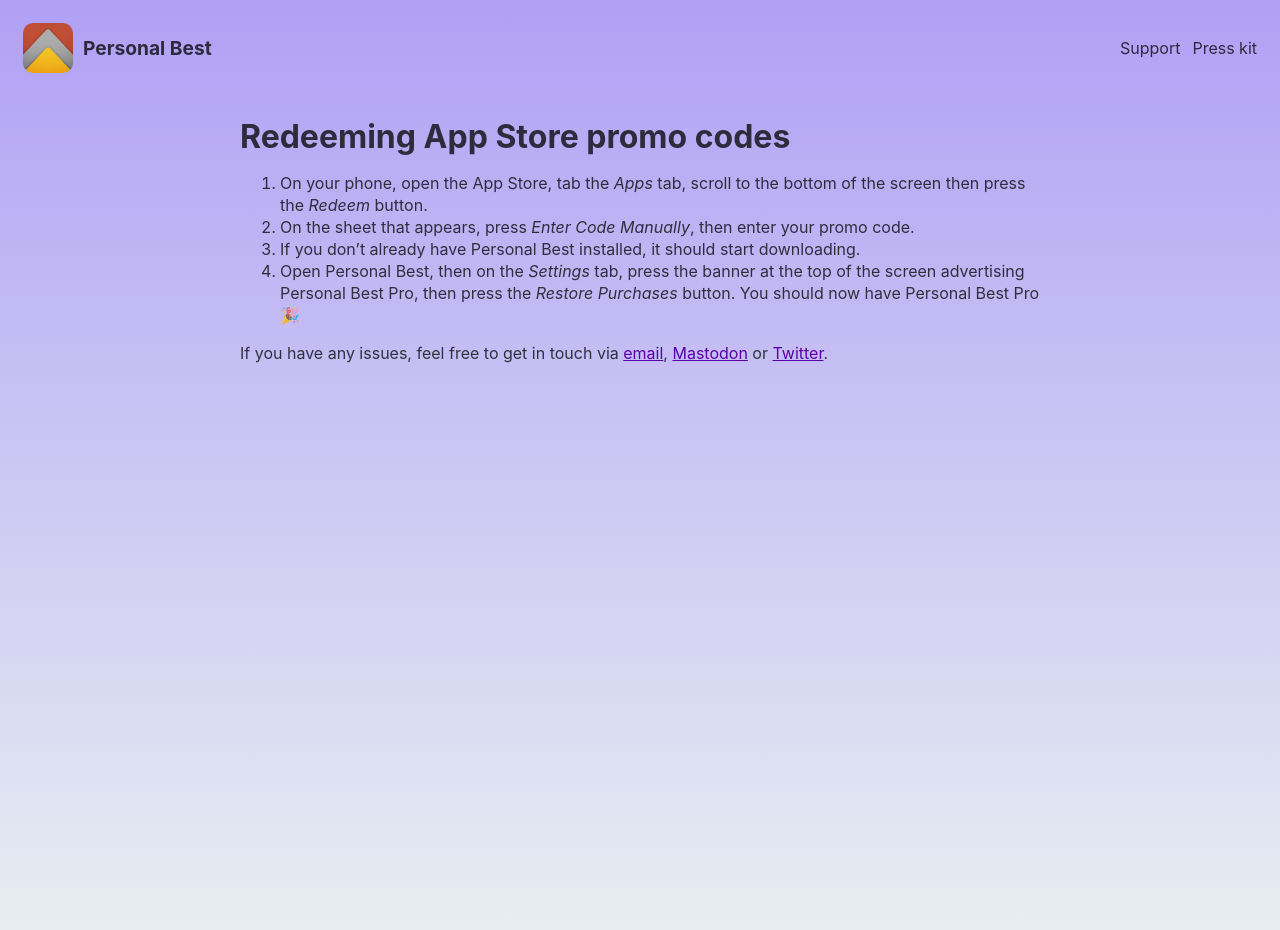
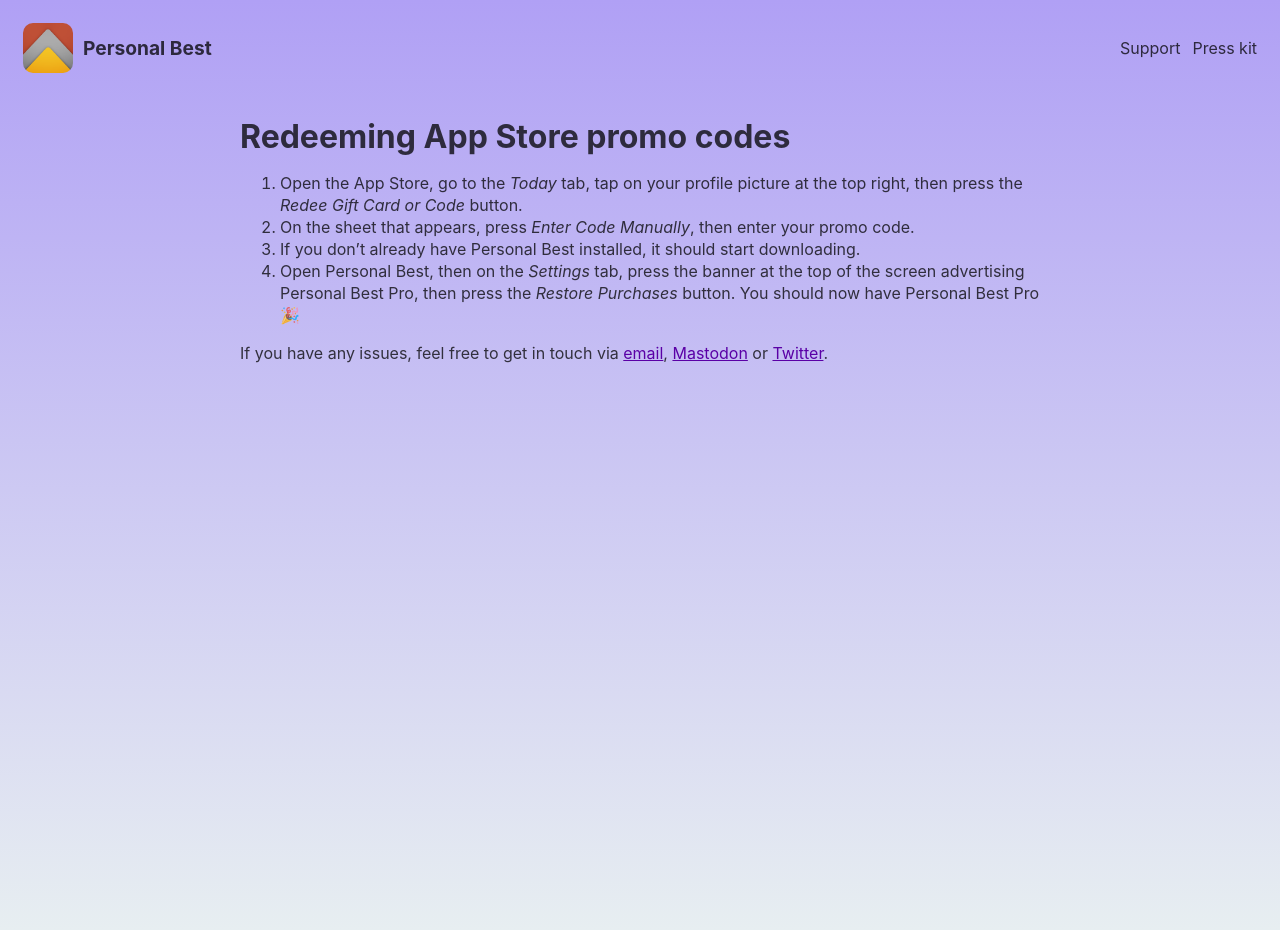
Before and after one commit to shaundon/personal-best-website, a Jekyll site: the page built from redeem.markdown, in a window 1280 px wide. Built offline with Jekyll 4.4.1, drawn with Linux system fonts in a browser that asks for light colours.

Commit message:
update redeem instructions

```diff
--- a/redeem.markdown
+++ b/redeem.markdown
@@ -7,7 +7,7 @@
 
 ## Redeeming App Store promo codes
 
-1. On your phone, open the App Store, tab the _Apps_ tab, scroll to the bottom of the screen then press the _Redeem_ button.
+1. Open the App Store, go to the _Today_ tab, tap on your profile picture at the top right, then press the _Redee Gift Card or Code_ button.
 1. On the sheet that appears, press _Enter Code Manually_, then enter your promo code.
 1. If you don't already have Personal Best installed, it should start downloading.
 1. Open Personal Best, then on the _Settings_ tab, press the banner at the top of the screen advertising Personal Best Pro, then press the _Restore Purchases_ button. You should now have Personal Best Pro 🎉
```
